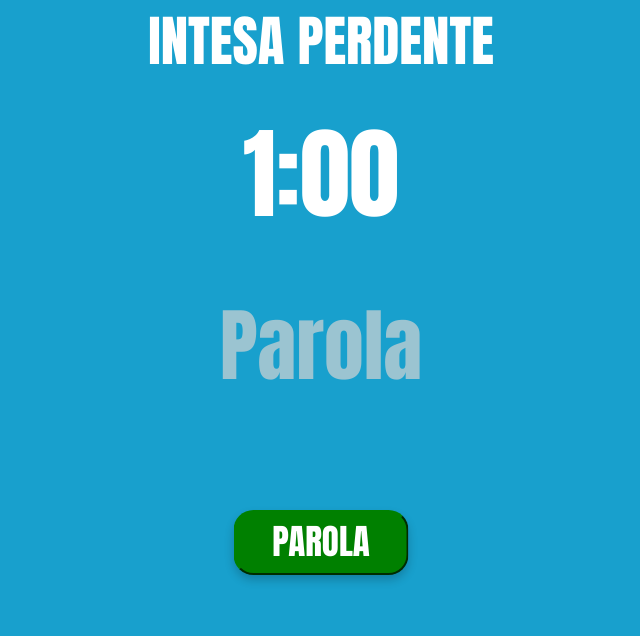
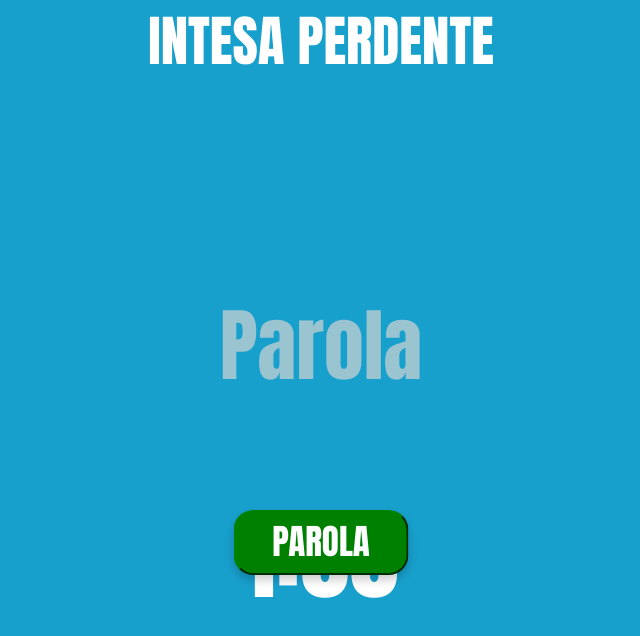
Before and after one commit to MatteoPierattini/IntesaPerdente, a plain HTML site: page index.html in a window 1280 px wide. Shown: the whole page, without its empty margins (319-959 px from the left). Drawn offline with nearby package versions, Linux system fonts and the light colour scheme.

Commit message:
Update index.css

```diff
--- a/index.css
+++ b/index.css
@@ -19,6 +19,7 @@
   color: white;
   left: 50%;
   transform: translateX(-50%);
+  top: 240px;
 }
 
 #word-container {
```
